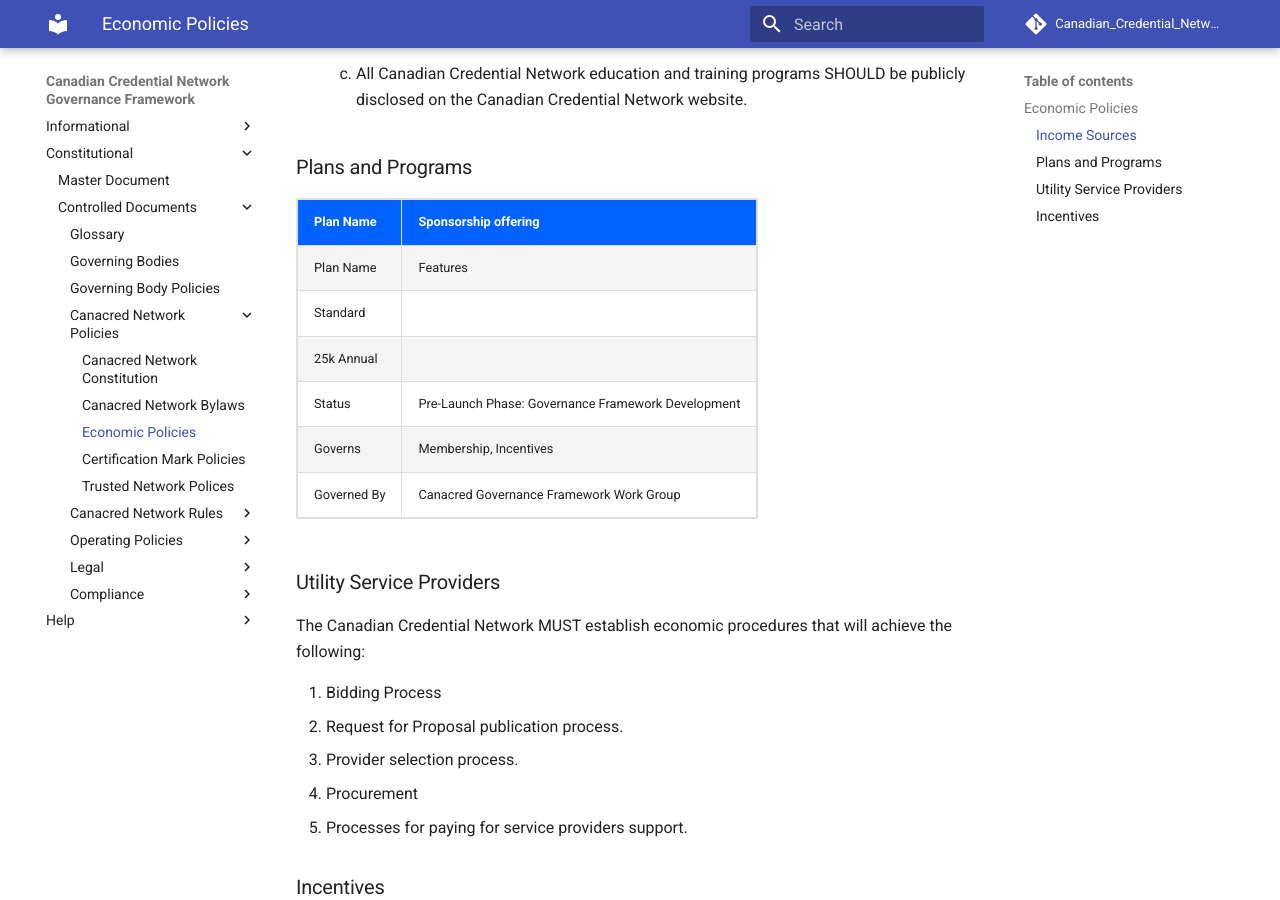
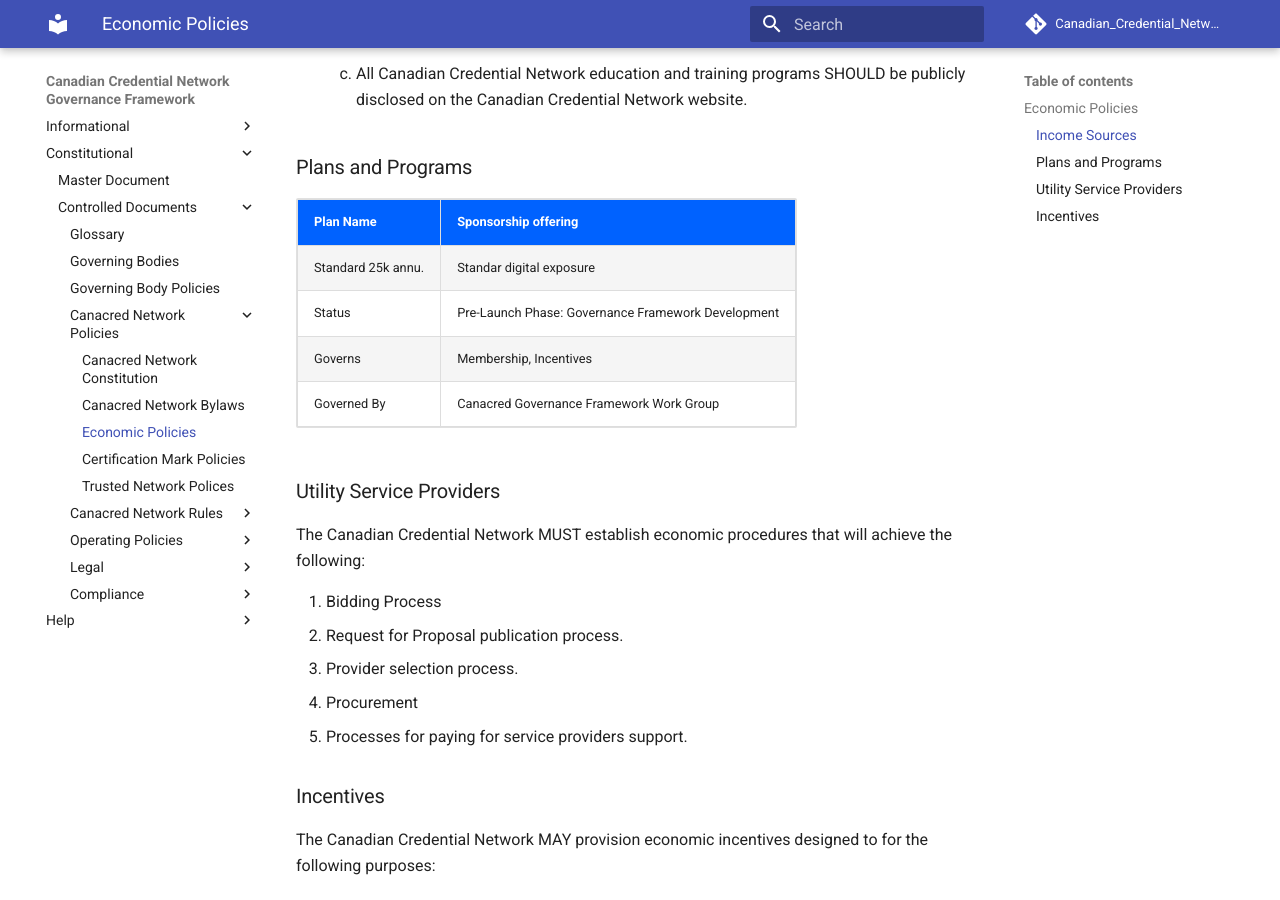
Before and after one commit to VictorSyntez/governance, an MkDocs documentation site: the page built from docs/gf_controlled/economic_policies.md, in a window 1280 px wide and 900 px high, scrolled down 1027 px. Built offline with MkDocs 1.6.1 and Material for MkDocs 9.7.7, drawn with Linux system fonts in a browser that asks for light colours; comment, search, counter and statistics services are not loaded.

Commit message:
Update economic_policies.md

```diff
--- a/docs/gf_controlled/economic_policies.md
+++ b/docs/gf_controlled/economic_policies.md
@@ -28,9 +28,7 @@
 
 | Plan Name | Sponsorship offering |
 | --- | --- |
-| Plan Name | Features |
-| Standard
-25k Annual| |
+| Standard 25k annu.| Standar digital exposure |
 | Status | Pre-Launch Phase: Governance Framework Development |
 | Governs |Membership, Incentives |
 | Governed By | Canacred Governance Framework Work Group |
```
